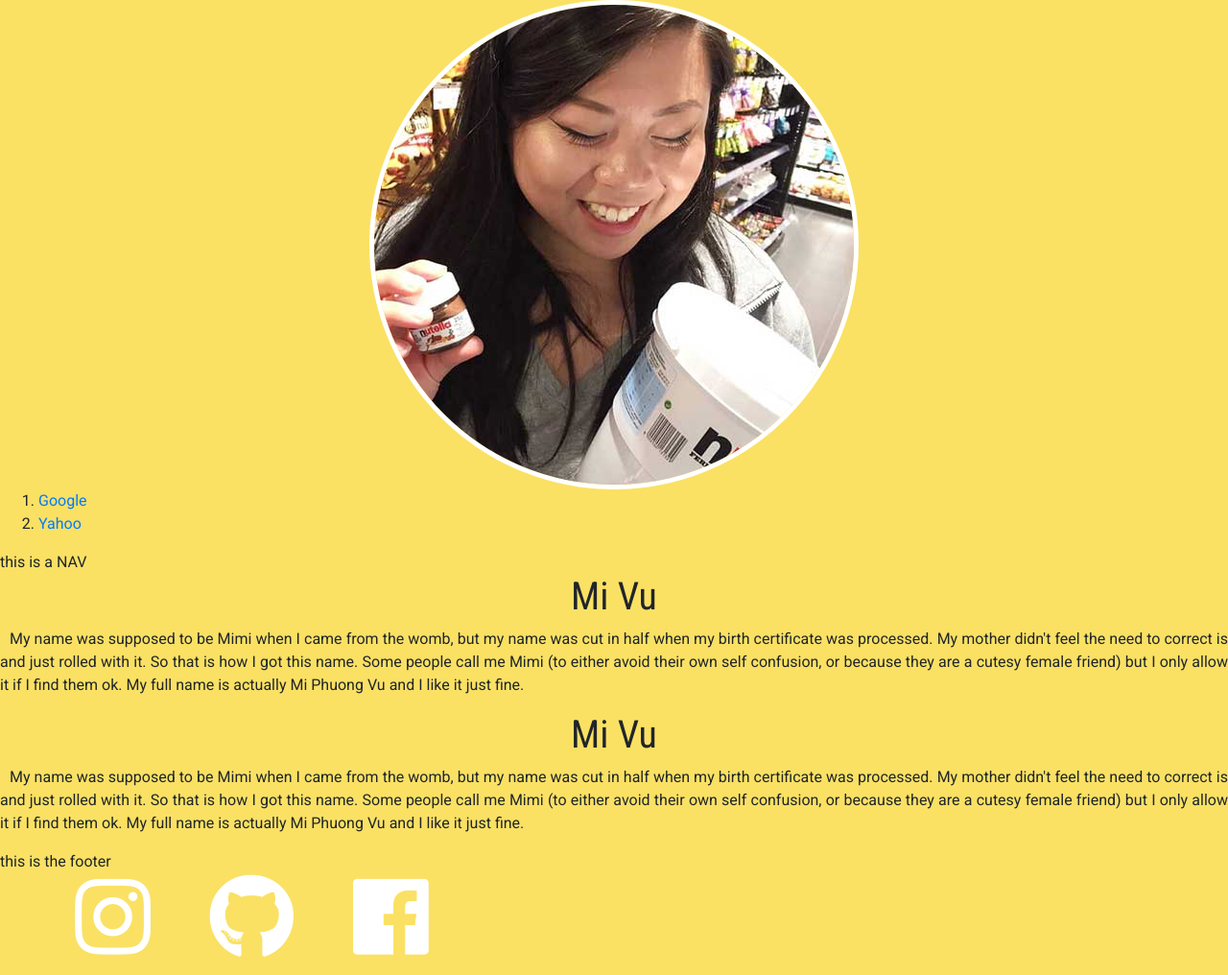
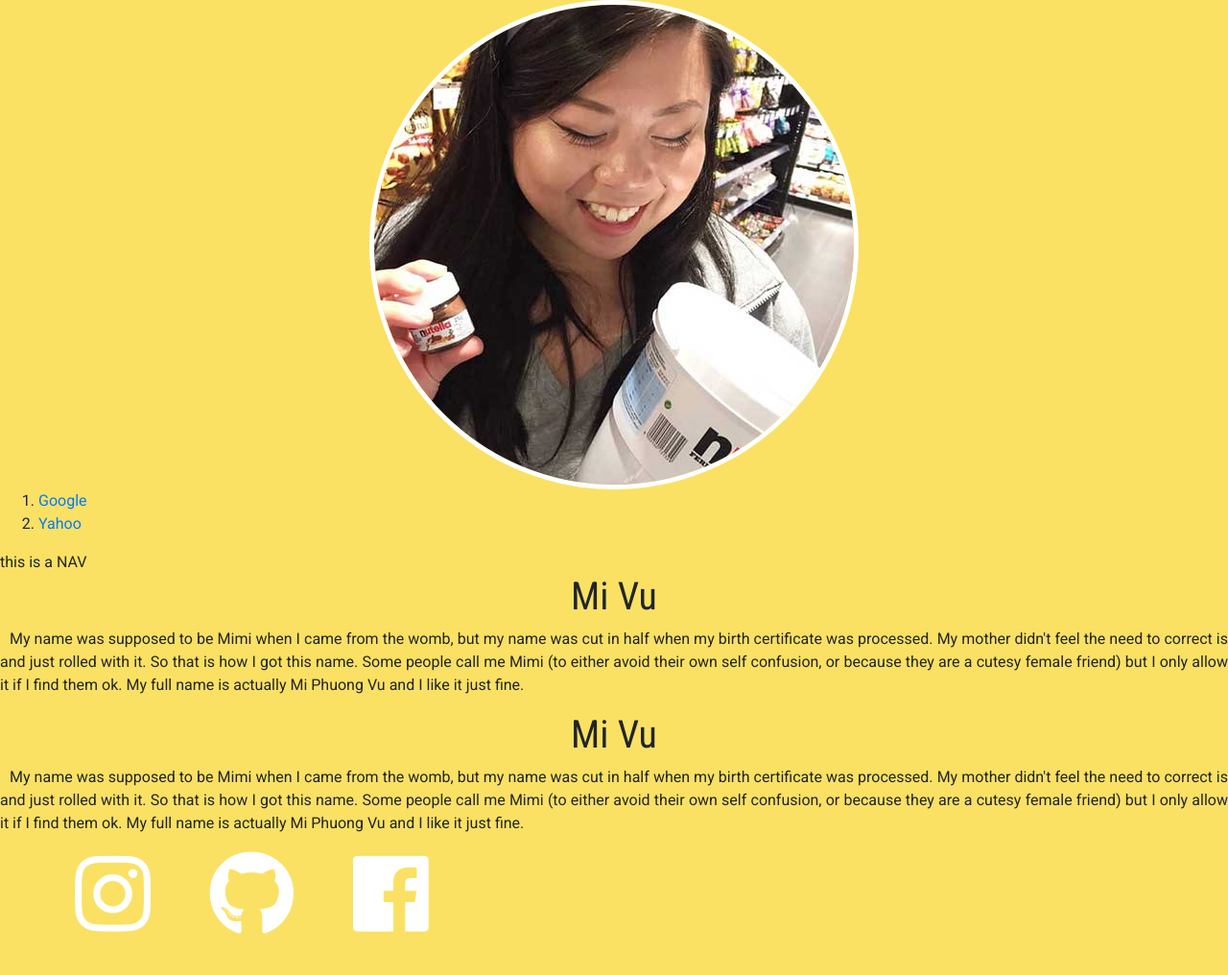
Before and after one commit to MiPhuongVu/thurs-site, a Jekyll site: the page built from index.html, in a window 1280 px wide. Shown: the whole page at 96% size. Built offline with Jekyll 4.4.1, drawn with Linux system fonts in a browser that asks for light colours; nearby versions of some CDN libraries; after the commit the page ends 992 px from its top, so only the background shows below that.

Commit message:
Update footer.html

```diff
--- a/_includes/footer.html
+++ b/_includes/footer.html
@@ -1,9 +1,7 @@
-<footer>
-    this is the footer
-</footer>
-
+<div class="content-wrapper">
 <ul>
     <li><i class="fab fa-instagram"></i></li>
     <li><i class="fab fa-github"></i></li>
     <li><i class="fab fa-facebook"></i></li>
 </ul>
+</div>
```
